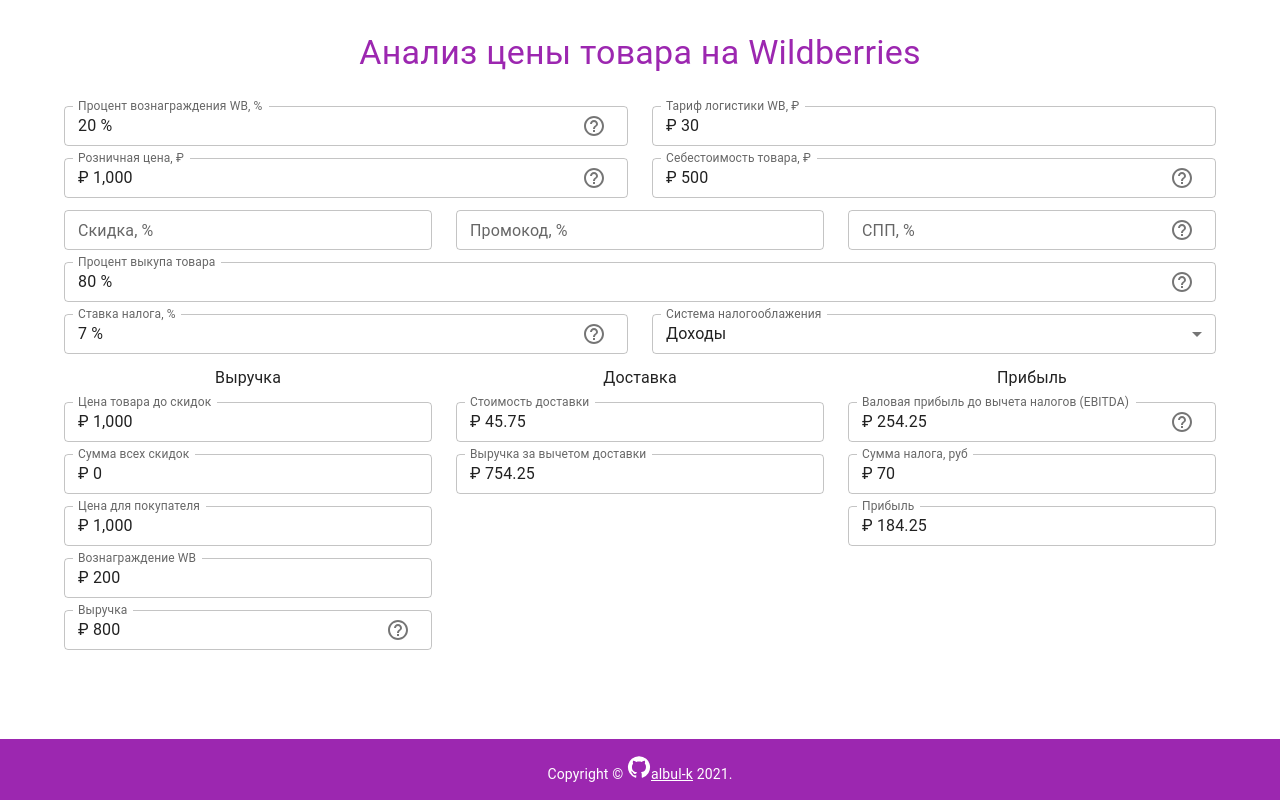
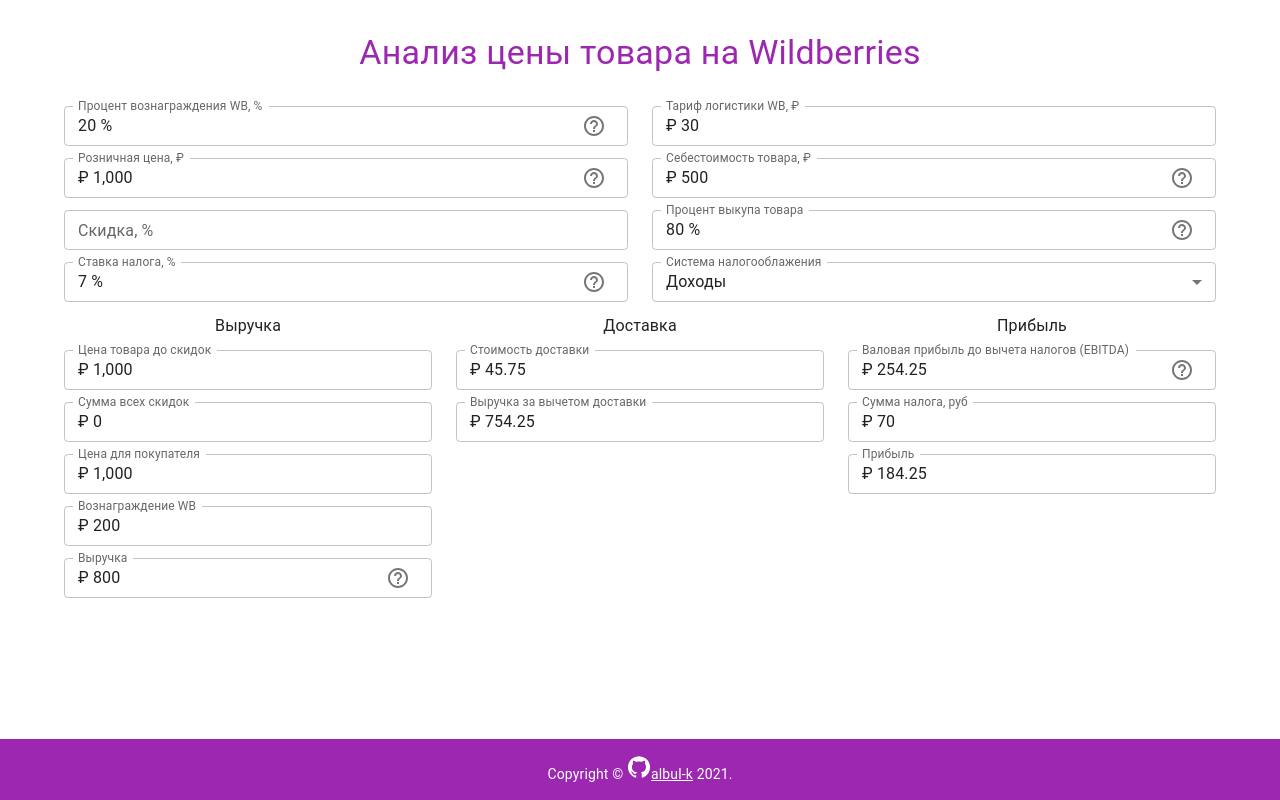
Before and after one commit to albul-k/wb-price, a React (Create React App) app: page / in a window 1280 px wide. Built offline with nearby package versions, Linux system fonts and the light colour scheme.

Commit message:
Remove fields: promocode and loyalty discount

```diff
--- a/src/calculations/discount.tsx
+++ b/src/calculations/discount.tsx
@@ -4,8 +4,6 @@
 interface Discount {
   price: number
   discount: number
-  promoСode: number
-  loyaltyDiscount: number
 };
 
 export default function discount(data: Discount) {
@@ -18,15 +16,6 @@
     price = price - discount;
     total_discount = discount;
   }
-  if (data.promoСode != 0) {
-    discount = (price * (data.promoСode / 100));
-    price = price - discount;
-    total_discount = total_discount + discount;
-  }
-  if (data.loyaltyDiscount != 0) {
-    discount = (price * (data.loyaltyDiscount / 100));
-    total_discount = total_discount + discount;
-  }
   if (total_discount === 0) {
     return 0
   }
--- a/src/common/data.tsx
+++ b/src/common/data.tsx
@@ -18,8 +18,6 @@
     price: 1000,
     costPrice: 500,
     discount: "",
-    promoСode: "",
-    loyaltyDiscount: "",
     redemption: 80,
     taxRate: 7,
     taxType: "type_1"
--- a/src/common/interfaces.tsx
+++ b/src/common/interfaces.tsx
@@ -4,8 +4,6 @@
   price: number
   costPrice: number
   discount: number | string
-  promoСode: number | string
-  loyaltyDiscount: number | string
   redemption: number
   taxRate: number | string
   taxType: string
--- a/src/views/Main.tsx
+++ b/src/views/Main.tsx
@@ -10,7 +10,7 @@
 import { MoneyFormatInput, PercentFormat } from '../common/formats';
 import { TextFieldCustom } from '../components/TextFieldCustom';
 import { TextFieldCustomMoney } from '../components/TextFieldCustomMoney';
-import { CalculatedData } from '../common/interfaces';
+// import { CalculatedData } from '../common/interfaces';
 import { initCalculatedData, initInputData, taxTypes } from '../common/data';
 import discount from '../calculations/discount';
 import customerPrice from '../calculations/customerPrice';
@@ -33,9 +33,7 @@
     let calcData: any = {};
     calcData.discount = discount({
       'price': Number(state.price),
-      'discount': Number(state.discount),
-      'promoСode': Number(state.promoСode),
-      'loyaltyDiscount': Number(state.loyaltyDiscount)
+      'discount': Number(state.discount)
     });
     calcData.delivery = delivery({
       'logisticsTariff': Number(state.logisticsTariff),
@@ -172,7 +170,7 @@
           onChange={handleInputChange}
         />
       </Grid>
-      <Grid item xs={12} sm={4}>
+      <Grid item xs={12} sm={6}>
         <TextFieldCustom
           name="discount"
           value={state.discount}
@@ -183,43 +181,7 @@
           onChange={handleInputChange}
         />
       </Grid>
-      <Grid item xs={12} sm={4}>
-        <TextFieldCustom
-          name="promoСode"
-          value={state.promoСode}
-          label="Промокод, %"
-          InputProps={{
-            inputComponent: PercentFormat as any,
-          }}
-          onChange={handleInputChange}
-        />
-      </Grid>
-      <Grid item xs={12} sm={4}>
-        <TextFieldCustom
-          name="loyaltyDiscount"
-          value={state.loyaltyDiscount}
-          label="СПП, %"
-          InputProps={{
-            inputComponent: PercentFormat as any,
-            endAdornment: (
-              <InputAdornment position="end">
-                <Tooltip
-                  title="СПП - скидка постоянного покупателя"
-                >
-                  <HelpOutlineIcon
-                    sx={{
-                      color: 'action.active',
-                      marginRight: (theme) => theme.spacing(1),
-                      marginY: (theme) => theme.spacing(0.5),
-                    }} />
-                </Tooltip>
-              </InputAdornment>
-            ),
-          }}
-          onChange={handleInputChange}
-        />
-      </Grid>
-      <Grid item xs={12} sm={12}>
+      <Grid item xs={12} sm={6}>
         <Box sx={{ display: 'flex', alignItems: 'flex-end' }}>
           <TextFieldCustom
             name="redemption"
```
Also changed, not shown: 1 other file (tests, documents, lock files or other folders).
